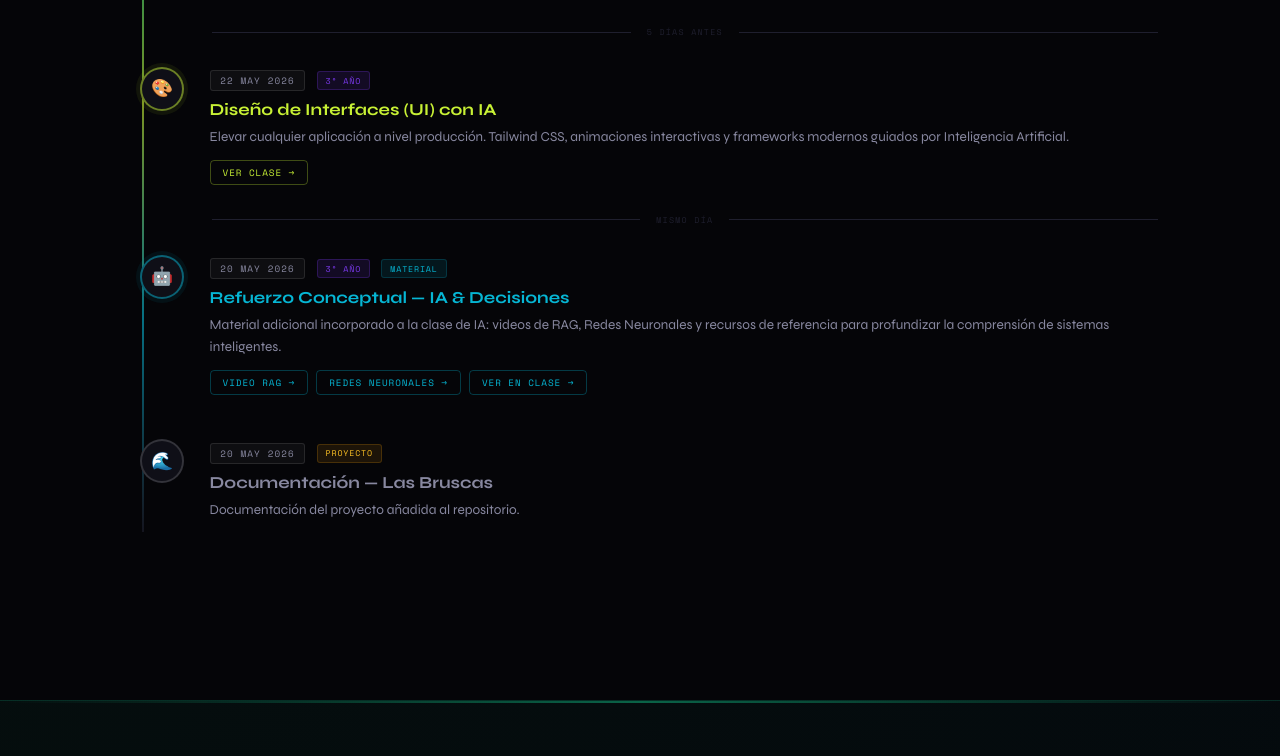
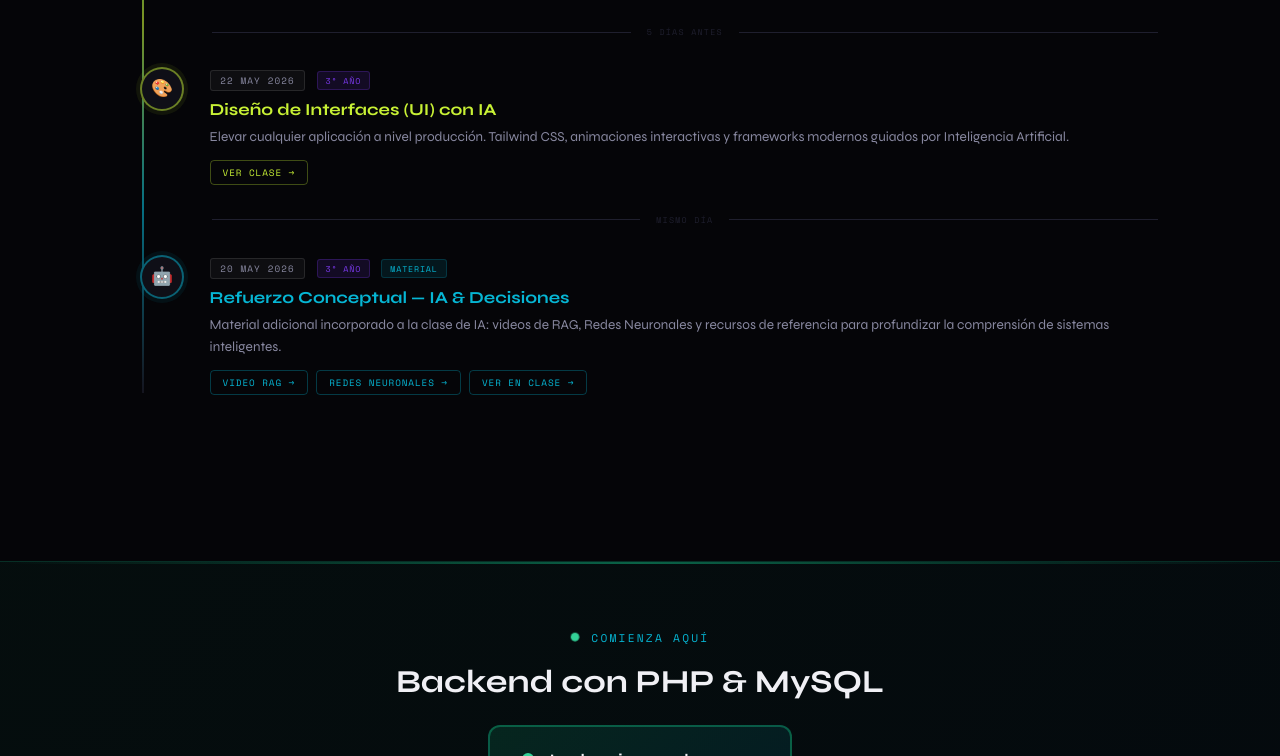
Before and after one commit to mjsis20052/i26, a website: page index.html in a window 1280 px wide. Shown: the part 5780-6536 px from the top of the page. Drawn offline with nearby package versions, Linux system fonts and the light colour scheme.

Commit message:
fix: quita entrada Las Bruscas de la linea de tiempo (proyecto interno)

```diff
--- a/index.html
+++ b/index.html
@@ -2413,18 +2413,6 @@
                             <a href="https://www.youtube.com/watch?v=wjZofJX0v4M" target="_blank" class="upd-link">Redes Neuronales →</a>
                             <a href="3ro/clase-ia-decisiones-I26.html#refs" class="upd-link">Ver en clase →</a>
                         </div>
-                    </div>
-                </div>
-
-                <div class="upd-item upd-item-bruscas">
-                    <div class="upd-dot">🌊</div>
-                    <div class="upd-body">
-                        <div class="upd-meta">
-                            <span class="upd-date">20 May 2026</span>
-                            <span class="upd-badge proj">Proyecto</span>
-                        </div>
-                        <h3>Documentación — Las Bruscas</h3>
-                        <p>Documentación del proyecto añadida al repositorio.</p>
                     </div>
                 </div>
 
```
